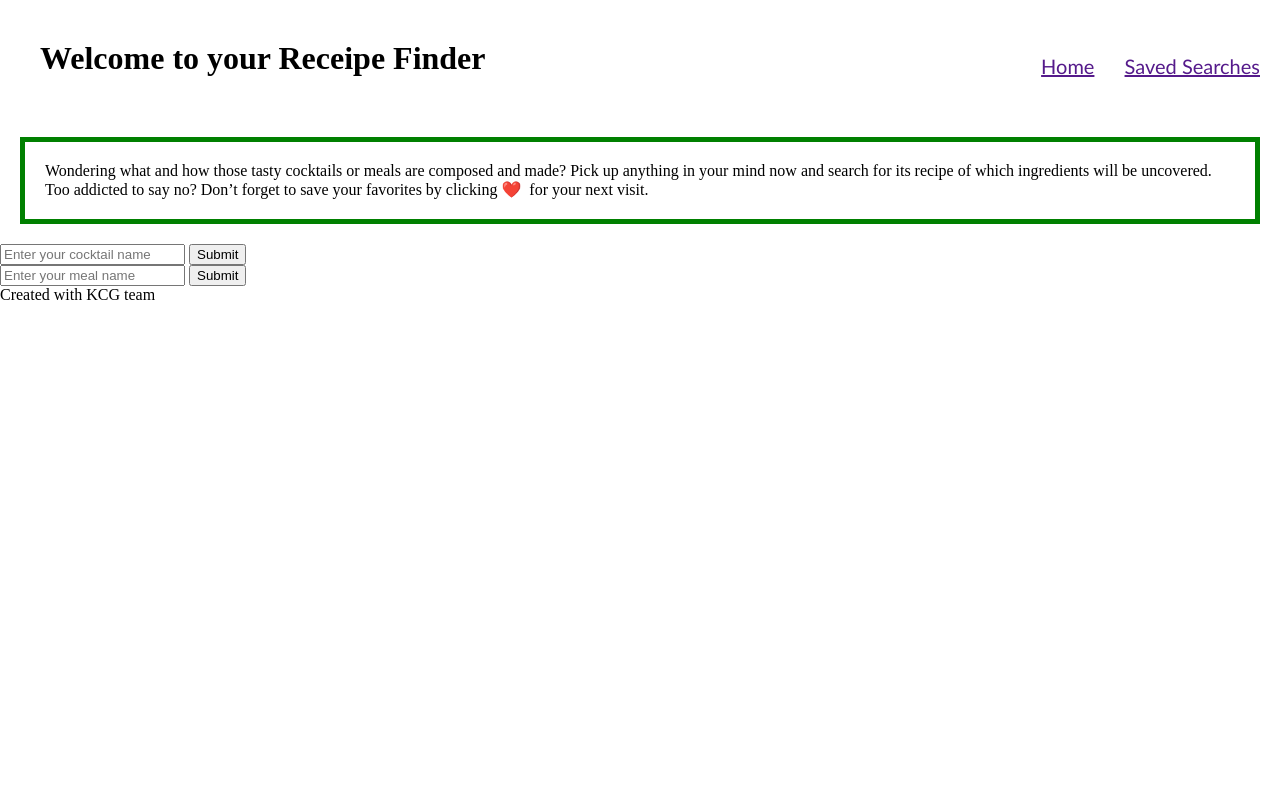
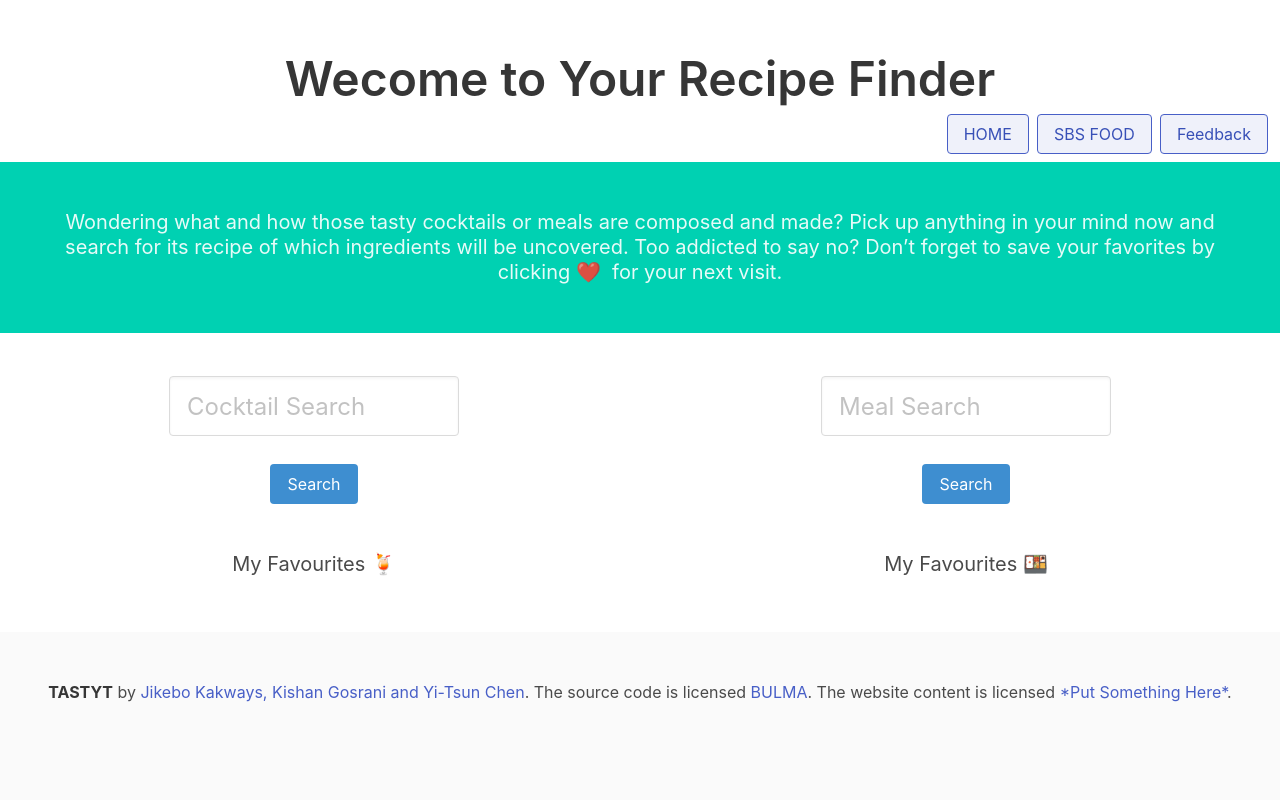
Before and after one commit to chentriangoes/Cocktail_Diversifier, a plain HTML site: page index.html in a window 1280 px wide. Drawn offline with nearby package versions, Linux system fonts and the light colour scheme.

Commit message:
YC's commit_Adopting BULMA as the CSS Framework

```diff
--- a/Assets/css/style.css
+++ /dev/null
@@ -1,42 +0,0 @@
-* {
-    box-sizing: border-box;
-    margin: auto;
-}
-.header {
-
-    display: flex;
-}
-h1 {
-
-    display: flex;
-    justify-content: center;
-    margin: 20px;
-    padding: 20px;
-}
-
-.homeNav {
-    padding-top: 15px;
-    margin-right: 20px;
-    float: right;
-    font-family: 'Gill Sans', 'Gill Sans MT', Calibri, 'Trebuchet MS', sans-serif;
-    font-size: 20px;
-}
-
-.homeNav ul {
-    list-style-type: none;
-}
-
-.homeNav ul li {
-    display: inline-block;
-    margin-left: 25px;
-}
-
-.introduction {
-    display: flex;
-    flex-wrap: wrap;
-    justify-content: center;
-    width: auto;
-    border: 5px solid green;
-    padding: 20px;
-    margin: 20px;
-}
--- a/index.html
+++ b/index.html
@@ -6,46 +6,143 @@
     <meta http-equiv="X-UA-Compatible" content="IE=edge">
     <meta name="viewport" content="width=device-width, initial-scale=1.0">
     <title>Receipe Finder</title>
+    <!-- Link to BULMA's CDN -->
+    <link rel="stylesheet" href="https://cdn.jsdelivr.net/npm/bulma@0.9.3/css/bulma.min.css">
     <link rel="stylesheet" type="text/css" href="./Assets/css/style.css">
 </head>
 
-<body>
-    <header class = "header">
-        <h1>Welcome to your Receipe Finder</h1>
-        <nav class= "homeNav">
-            <!-- Link to the sbs website (need to come back to this)-->
-            <ul>
-                <li><a href="">Home</a></li>
-                <li><a href="">Saved Searches</a></li>
-            </ul>
-        </nav>
+<body class="has-navbar-fixed-top hero is-fullheight">
+    <header><!--<div class="column is-full">is-full</div>-->
+        <div class="container is-max-desktop">
+            <h1 class="title is-1 has-text-centered">Wecome to Your Recipe Finder</h1>
+        </div>
+
+
+        <div id="navbarExampleTransparentExample" class="navbar-menu">
+            <div class="navbar-end">
+                <div class="navbar-item">
+                    <div class="buttons">
+                        <button class="button is-home is-link is-light is-outlined" onclick="">HOME</button> <!--onclick for the URL and can be at javascript-->
+                        <button class="button is-SBS is-link is-light is-outlined" onclick="">SBS FOOD</button> <!--onclick for the URL and can be at javascript-->
+                        <button class="button is-Feedback is-link is-light is-outlined" onclick="">Feedback</button> <!--onclick for the URL and can be at javascript-->
+                    </div>
+                </div>
+            </div>
+        </div>
+
+        <section class="hero is-primary has-text-centered">
+            <div class="hero-body"> <!--https://bulma.io/documentation/layout/hero/-->
+                <p class="subtitle">
+                     Wondering what and how those tasty cocktails or meals are composed and made?
+                 Pick up anything in your mind now and search for its recipe of which ingredients will be uncovered.
+                 Too addicted to say no? Don’t forget to save your favorites by clicking  ❤️  for your next visit.
+                </p>
+            </div>
+        </section>
     </header>
 
-    <article class = "introduction">
-        <p> Wondering what and how those tasty cocktails or meals are composed and made?
-            Pick up anything in your mind now and search for its recipe of which ingredients will be uncovered.
-            Too addicted to say no? Don’t forget to save your favorites by clicking  ❤️  for your next visit.
-        </p>
-    </article>
+    <main>
+        <div class="columns"> <!-- https://bulma.io/documentation/columns/sizes/ -->
+            <div class="column is-half has-text-centered" id="cocktails">
+                <p class="control is-expanded mb-4 column is-half container is-max-desktop"> <!-- https://bulma.io/documentation/form/general/ -->
+                    <input class="input is rounded is-large" type="text" placeholder="Cocktail Search">
+                </p>
 
-    <main>
-        <section class = "searchForm" id = "search"> <!--Skeleton responsive-->
-            <form>
-                <input type="text" class="form-input" name="Cocktail Search" placeholder="Enter your cocktail name" />
-                <button>Submit</button>
-            </form>
-            <form>
-                <input type="text" class="form-input" name="Meal Search" placeholder="Enter your meal name" />
-                <button>Submit</button>
-            </form>
-        </section>
+                <p class="control mb-6">
+                    <a class="button is-info">
+                        Search
+                    </a>
+                </p>
+
+                <h2 class="subtitle">
+                    My Favourites <strong>🍹</strong> <!--add url linking to the local storage-->
+                </h2>
+
+                <div class="tile is-ancestor is-hidden"> <!-- https://bulma.io/documentation/layout/tiles/ -->
+                    <div class="tile is-parent">
+                        <div class="tile is-child box"> <!--removed it maybe-->
+                            <figure class="image is-480x480"> <!-- https://bulma.io/documentation/elements/image/ -->
+                                <img src="https://bulma.io/images/placeholders/256x256.png"> <!--replace it with the photo from the API-->
+                            </figure>
+                        </div>
+                    </div>
+
+                    <div class="tile is-4 is-vertical is-parent">
+                        <div class="tile is-child box">
+                            <p class="title"><strong>Martini<!--get the input from API--></strong></p>
+                            <p class="subtitle">is <span><!--get the input from API--></span>.</p>
+                        </div>
+
+                        <div class="tile is-child box">
+                            <p class="title">Ingredients</p>
+                                <ul>
+                                    <li>AAAAA</li> <!--pls remove it and use javascript for the listed item-->
+                                    <li>BBBBB</li> <!--pls remove it and use javascript for the listed item-->
+                                    <li>CCCCC</li> <!--pls remove it and use javascript for the listed item-->
+                                    <li>DDDDD</li> <!--pls remove it and use javascript for the listed item-->
+                                </ul>
+                        </div>
+                    </div>
+                </div>
+            </div>
+
+            <div class="column is-half has-text-centered" id="meals">
+                <p class="control is-expanded mb-4 column is-half container is-max-desktop"> <!-- https://bulma.io/documentation/form/general/ -->
+                    <input class="input is rounded is-large" type="text" placeholder="Meal Search">
+                </p>
+
+                <p class="control mb-6">
+                    <a class="button is-info">
+                        Search
+                    </a>
+                </p>
+
+                <h2 class="subtitle">
+                    My Favourites <strong>🍱</strong> <!--add url linking to the local storage-->
+                </h2>
+
+                <div class="tile is-ancestor is-hidden"> <!-- https://bulma.io/documentation/layout/tiles/ -->
+                    <div class="tile is-parent">
+                        <div class="tile is-child box"> <!--removed it maybe-->
+                            <figure class="image is-480x480"> <!-- https://bulma.io/documentation/elements/image/ -->
+                                <img src="https://bulma.io/images/placeholders/256x256.png"> <!--replace it with the photo from the API-->
+                            </figure>
+                        </div>
+                    </div>
+
+                    <div class="tile is-4 is-vertical is-parent">
+                        <div class="tile is-child box">
+                            <p class="title"><strong>Dumpling<!--get the input from API--></strong></p>
+                            <p class="subtitle">is <span><!--get the input from API--></span>.</p>
+                        </div>
+
+                        <div class="tile is-child box">
+                            <p class="title">Ingredients</p>
+                                <ul>
+                                    <li>AAAAA</li> <!--pls remove it and use javascript for the listed item-->
+                                    <li>BBBBB</li> <!--pls remove it and use javascript for the listed item-->
+                                    <li>CCCCC</li> <!--pls remove it and use javascript for the listed item-->
+                                    <li>DDDDD</li> <!--pls remove it and use javascript for the listed item-->
+                                </ul>
+                        </div>
+                    </div>
+                </div>
+            </div>
+        </div>
     </main>
 
-<footer> Created with KCG team </footer>
+    <footer class="footer">
+        <div class="content has-text-centered">
+          <p>
+            <!--add links pls-->
+            <strong>TASTYT</strong> by <a href="">Jikebo Kakways, Kishan Gosrani and Yi-Tsun Chen</a>. The source code is licensed
+            <a href="https://bulma.io/">BULMA</a>. The website content
+            is licensed <a href="">*Put Something Here*</a>. <!--CC BY NC SA 4.0-->
+          </p>
+        </div>
+    </footer>
 
 <script src="https://code.jquery.com/jquery-3.5.1.min.js"></script>
 <script type="text/javascript" src="./Assets/js/script.js"></script>
 </body>
 </html>
-
-<!-- 3 html web pages-->
```
Also changed, not shown: extra.html (deleted, +0 -42 lines), ingredients.html (deleted, +0 -41 lines), 1 other file.
